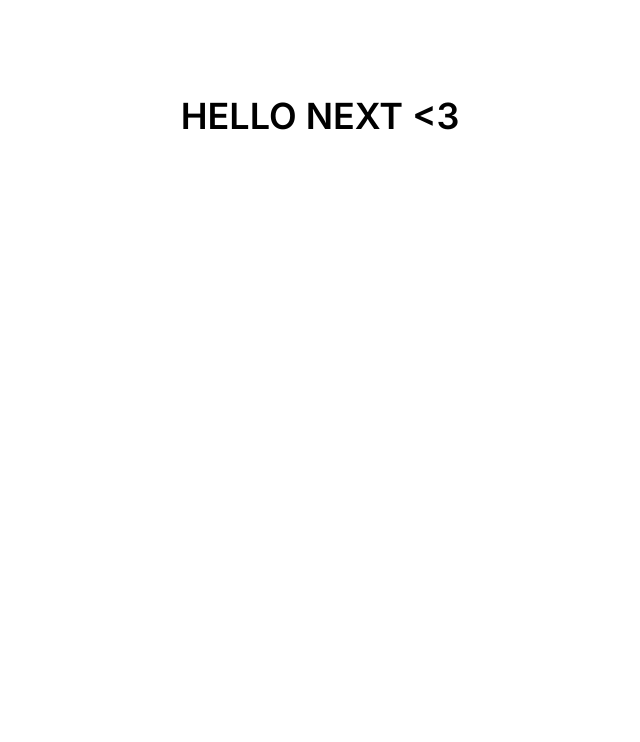
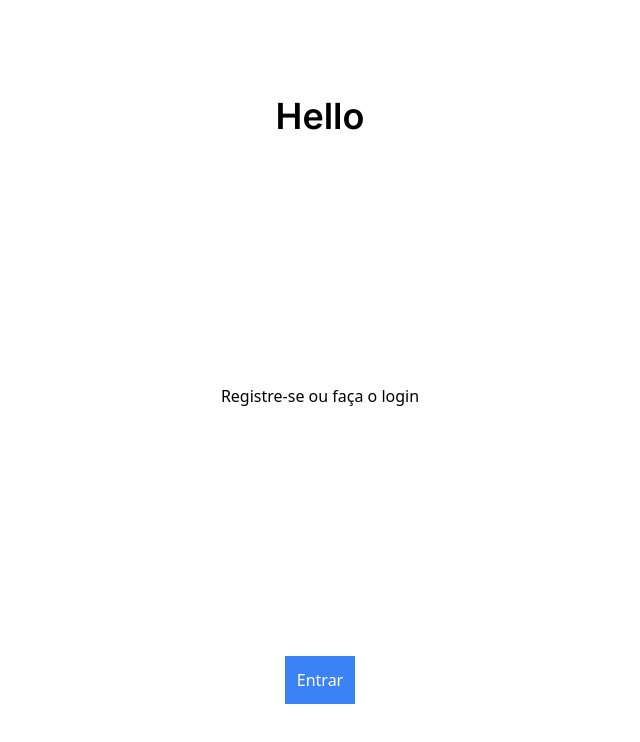
Before and after one commit to piresbr/next_auth_typescript, a Next.js app: page / in a window 1280 px wide. Shown: the top 742 px of the page, without its empty margins (320-960 px from the left). Built offline with nearby package versions, Linux system fonts and the light colour scheme; no server answers.

Commit message:
feat:login google and facebook (configure the build afterwards)

```diff
--- a/next.config.js
+++ b/next.config.js
@@ -1,6 +1,9 @@
 /** @type {import('next').NextConfig} */
 const nextConfig = {
   reactStrictMode: true,
+  images: {
+    domains: ['googleusercontent.com']
+  },
 };
 
 module.exports = nextConfig;
--- a/src/pages/_app.tsx
+++ b/src/pages/_app.tsx
@@ -1,6 +1,14 @@
-import '@/styles/globals.css'
-import type { AppProps } from 'next/app'
+import "@/styles/globals.css";
+import type { AppProps } from "next/app";
+import { SessionProvider } from "next-auth/react";
 
-export default function App({ Component, pageProps }: AppProps) {
-  return <Component {...pageProps} />
+export default function App({
+  Component,
+  pageProps: { session, ...pageProps },
+}: AppProps) {
+  return (
+    <SessionProvider session={session}>
+      <Component {...pageProps} />
+    </SessionProvider>
+  );
 }
--- a/src/pages/api/auth/[...nextauth].ts
+++ b/src/pages/api/auth/[...nextauth].ts
@@ -1,6 +1,7 @@
-import NextAuth from 'next-auth'
-import FacebookProvider from 'next-auth/providers/facebook'
-import GoogleProvider from 'next-auth/providers/google'
+import NextAuth from "next-auth";
+import FacebookProvider from "next-auth/providers/facebook";
+import GoogleProvider from "next-auth/providers/google";
+import GitHubProvider from "next-auth/providers/github";
 
 export default NextAuth({
   providers: [
@@ -9,10 +10,12 @@ export default NextAuth({
       clientSecret: process.env.FACEBOOK_SECRET as string,
     }),
     GoogleProvider({
-      clientId: process.env.GOOGLE_ID as string,
-      clientSecret: process.env.GOOGLE_SECRET as string,
-      asdasdasd
-
+      clientId: process.env.GOOGLE_CLIENT_ID as string,
+      clientSecret: process.env.GOOGLE_CLIENT_SECRET as string,
     }),
-  ]
-})
+    GitHubProvider({
+      clientId: process.env.GITHUB_ID as string,
+      clientSecret: process.env.GITHUB_SECRET as string,
+    }),
+  ],
+});
--- a/src/pages/index.tsx
+++ b/src/pages/index.tsx
@@ -1,14 +1,58 @@
+import { Inter } from "next/font/google";
+import { useSession, signIn, signOut, getSession } from "next-auth/react";
+import { NextPageContext } from "next";
 import Image from "next/image";
-import { Inter } from "next/font/google";
 
 const inter = Inter({ subsets: ["latin"] });
 
 export default function Home() {
+  const { data: session } = useSession();
+  // console.log(session);
+
   return (
     <main className="flex min-h-screen flex-col items-center justify-between p-24">
       <h1 className={`${inter.className} text-4xl font-semibold`}>
-        HELLO NEXT {"<3"}
+        Hello {session?.user?.name}
       </h1>
+
+      {!!session ? (
+        <>
+          <link rel="preload" as="image" href={session?.user?.image!}></link>
+          <Image
+            loader={() => session?.user?.image!}
+            src={session?.user?.image!}
+            alt={session?.user?.name!}
+            width="200"
+            height="200"
+            unoptimized
+          />
+          <button
+            className="bg-red-500 p-3 text-white"
+            onClick={() => signOut()}
+          >
+            Sair
+          </button>
+        </>
+      ) : (
+        <>
+          <h2>Registre-se ou faça o login</h2>
+
+          <button
+            className="bg-blue-500 p-3 text-white"
+            onClick={() => signIn()}
+          >
+            Entrar
+          </button>
+        </>
+      )}
     </main>
   );
 }
+
+//remove undefined error on console react devtools backend
+export async function getServerSideProps(ctx: NextPageContext) {
+  const session = await getSession(ctx);
+  return {
+    props: { session },
+  };
+}
```
